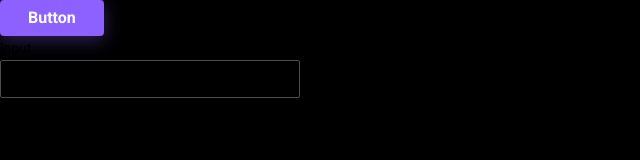
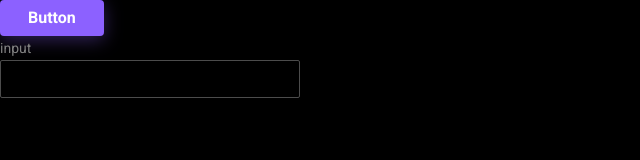
Before and after one commit to grigorydobrenko/flashcards, a React (Vite) app: page / in a window 1280 px wide. Shown: the top 160 px of the page, without its empty margins (0-640 px from the left). Built offline with nearby package versions, Linux system fonts and the light colour scheme.

Commit message:
feat: add stories for input

```diff
--- a/src/components/ui/input/input.module.scss
+++ b/src/components/ui/input/input.module.scss
@@ -45,6 +45,11 @@
   }
 }
 
+.label {
+  margin-bottom: 1px;
+  color: var(--color-dark-100);
+}
+
 .errorMessage {
   color: var(--color-danger-300);
 }
```
Also changed, not shown: 1 other file (tests, documents, lock files or other folders).
